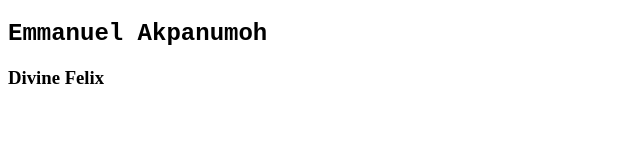
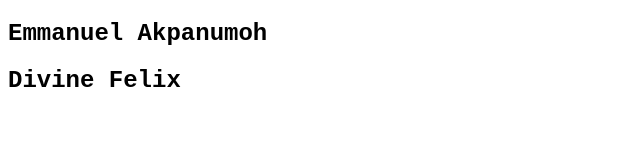
Before and after one commit to Emhaakay/Dev, a plain HTML site: page index.html in a window 1280 px wide. Shown: the whole page, without its empty margins (0-640 px from the left). Drawn offline with Linux system fonts and the light colour scheme.

Commit message:
confirmation

```diff
--- a/index.html
+++ b/index.html
@@ -9,6 +9,6 @@
 <style>h2{font-family: 'Courier New', Courier, monospace;}</style>
 <body>
     <h2>Emmanuel Akpanumoh</h2>
-    <h3>Divine Felix</h3>
+    <h2>Divine Felix</h2>
 </body>
 </html>
```
